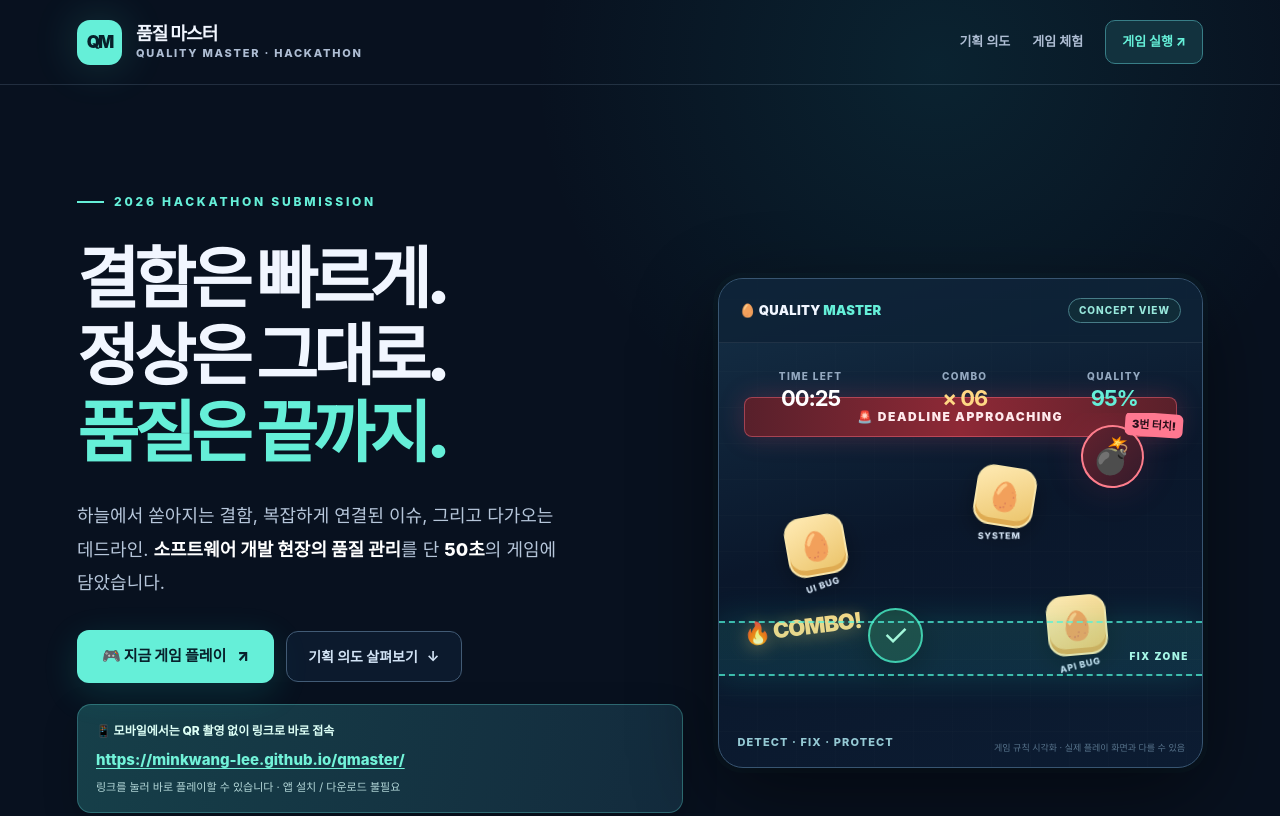
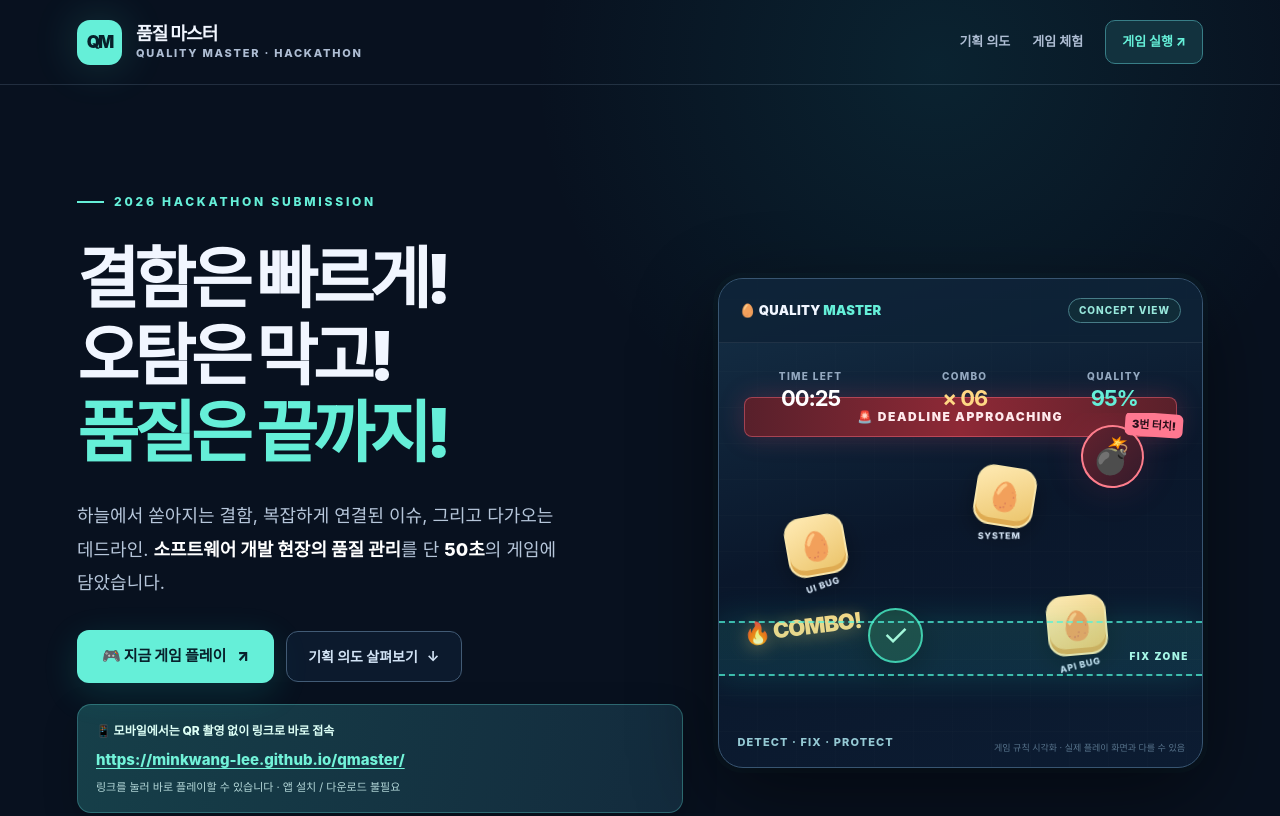
Before and after one commit to minkwang-lee/qmaster, a plain HTML site: page hackathon.html in a window 1280 px wide. Shown: the top 816 px of the page. Drawn offline with Linux system fonts and the light colour scheme.

Commit message:
Refine hackathon slogan to 오탐은 막고!

```diff
--- a/hackathon.html
+++ b/hackathon.html
@@ -151,7 +151,7 @@
     <section class="hero shell" aria-labelledby="hero-title">
       <div>
         <div class="eyebrow">2026 HACKATHON SUBMISSION</div>
-        <h1 id="hero-title">결함은 빠르게.<br/>정상은 그대로.<br/><strong>품질은 끝까지.</strong></h1>
+        <h1 id="hero-title">결함은 빠르게!<br/>오탐은 막고!<br/><strong>품질은 끝까지!</strong></h1>
         <p>하늘에서 쏟아지는 결함, 복잡하게 연결된 이슈, 그리고 다가오는 데드라인. <b>소프트웨어 개발 현장의 품질 관리</b>를 단 <b>50초</b>의 게임에 담았습니다.</p>
         <div class="hero-cta">
           <a class="primary-btn" href="https://minkwang-lee.github.io/qmaster/" target="_blank" rel="noopener noreferrer">🎮 지금 게임 플레이 <span aria-hidden="true">↗</span></a>
```
